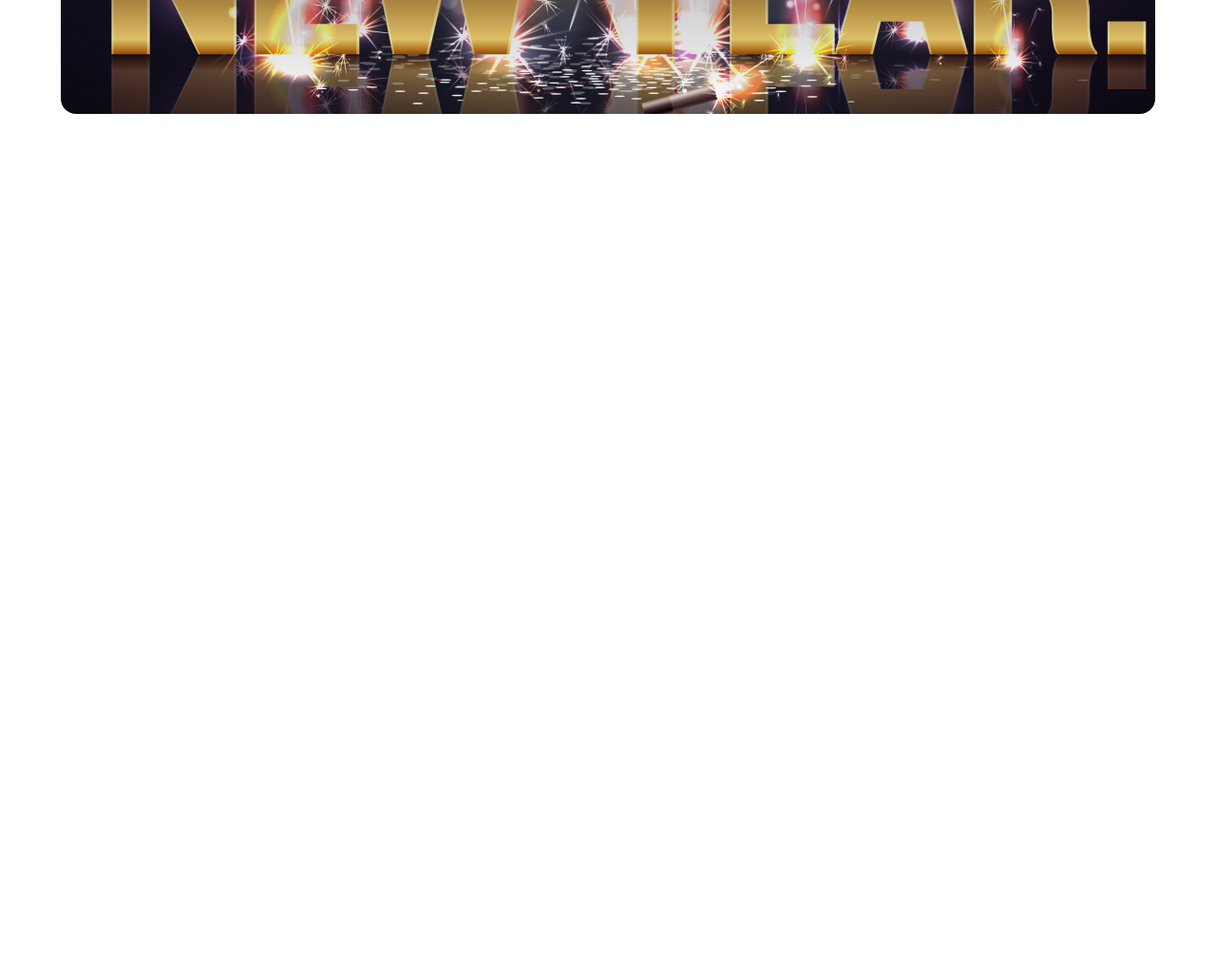
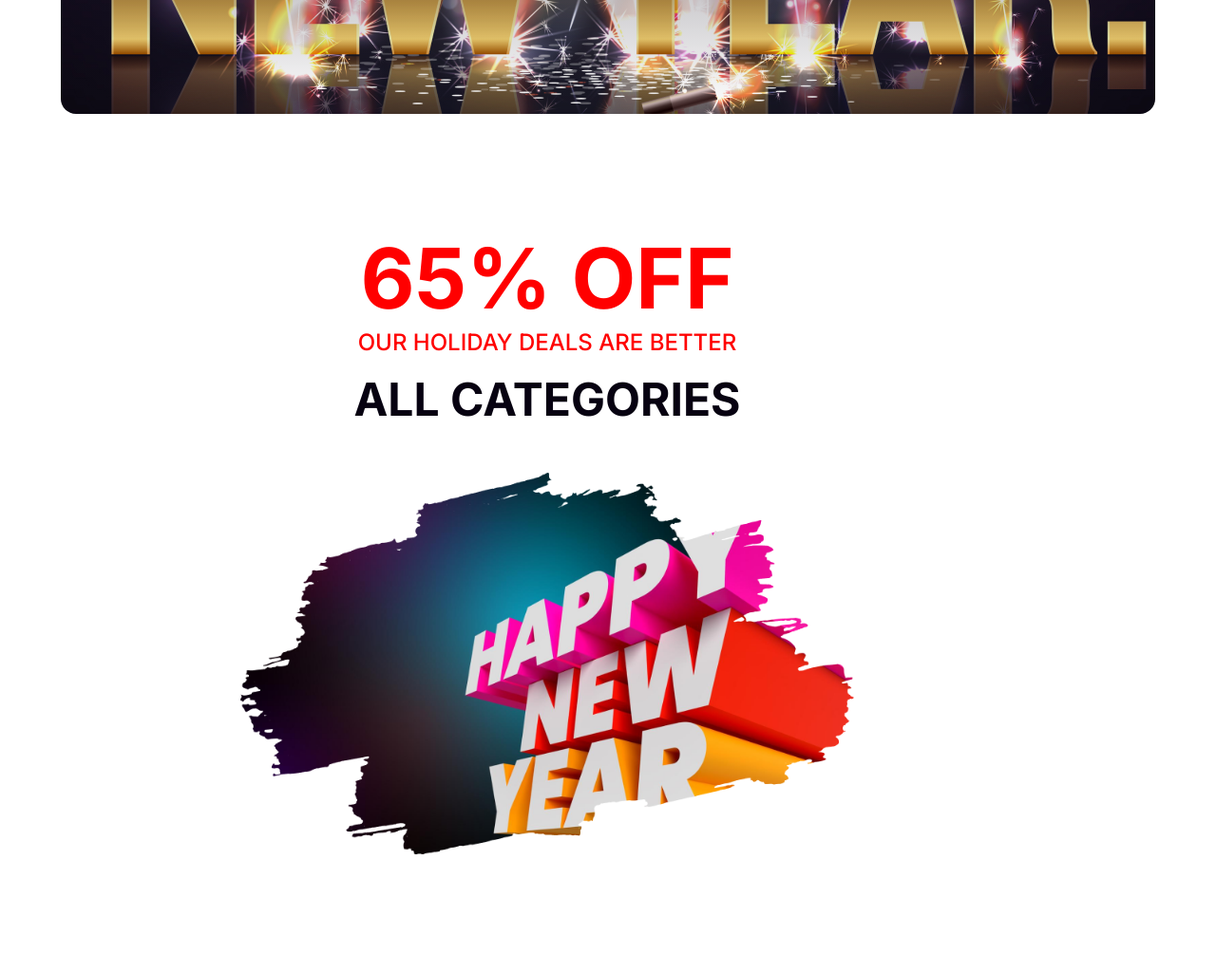
Before and after one commit to md-kamrul/new_year_landing_page, a plain HTML site: page index.html in a window 1280 px wide. Shown: the part 500-1524 px from the top of the page at 95% size. Before the commit the page ends 800 px from the top, so only its background shows below. Drawn offline with Linux system fonts and the light colour scheme.

Commit message:
sales announcement section done

```diff
--- a/index.html
+++ b/index.html
@@ -11,14 +11,35 @@
 </head>
 <body>
 
+    <!-- header section -->
     <!-- banner section -->
-    <section class="banner">
+    <header class="banner">
         <h4 class="banner_text primary_font">
             Happy New Year
         </h4>
         <h2 class="banner_heading primary_font">
             New Year Party Celebration
         </h2>
-    </section>
+    </header>
+
+    <!-- main section -->
+    <main>
+
+        <!-- sales announcement section -->
+        <section class="sales_announcement secondary_font">
+            <h2 class="sales_percent">
+                65% OFF
+            </h2>
+            <p>
+                OUR HOLIDAY DEALS ARE BETTER
+            </p>
+            <h4>
+                ALL CATEGORIES
+            </h4>
+            <center>
+                <img src="./images/New Year Photo.png" alt="New Year Image">
+            </center>
+        </section>
+    </main>
 </body>
 </html>
--- a/style.css
+++ b/style.css
@@ -9,21 +9,20 @@
     padding: 0;
 }
 
-.primary_font{
+.primary_font {
     font-family: Merriweather;
 }
 
-.secondary_font{
+.secondary_font {
     font-family: Inter;
 }
 
-/* banner style */
+/* banner section style */
 .banner {
     width: 90%;
     height: 600px;
     margin: 20px auto;
-    border-radius: 16px;
-    background: linear-gradient(180deg, #070211, #07021100), url('./images/Banner\ Image.png');
+    border-radius: 16px;background: linear-gradient(180deg, #070211, #07021100), url('./images/Banner\ Image.png');
     background-repeat: no-repeat;
     background-position: center center;
     background-size: cover;
@@ -46,3 +45,40 @@
     font-weight: 900;
     padding: 0px 280px;
 }
+
+/* sales_announcement section style */
+.sales_announcement {
+    width: 90%;
+}
+
+.sales_announcement .sales_percent {
+    margin-top: 120px;
+    padding: 0px auto;
+    text-align: center;
+    color: #F00;
+    font-size: 88px;
+    font-weight: 700;
+}
+
+.sales_announcement p {
+    color: #F00;
+    text-align: center;
+    font-size: 24px;
+    font-weight: 500;
+    margin-bottom: 48px;
+    margin-bottom: 16px;
+}
+
+.sales_announcement h4 {
+    color: #070211;
+    text-align: center;
+    font-size: 48px;
+    font-weight: 700;
+    margin-bottom: 48px;
+}
+
+.sales_announcement img {
+    width: 56%;
+    height: auto;
+    margin-bottom: 120px;
+}
```
